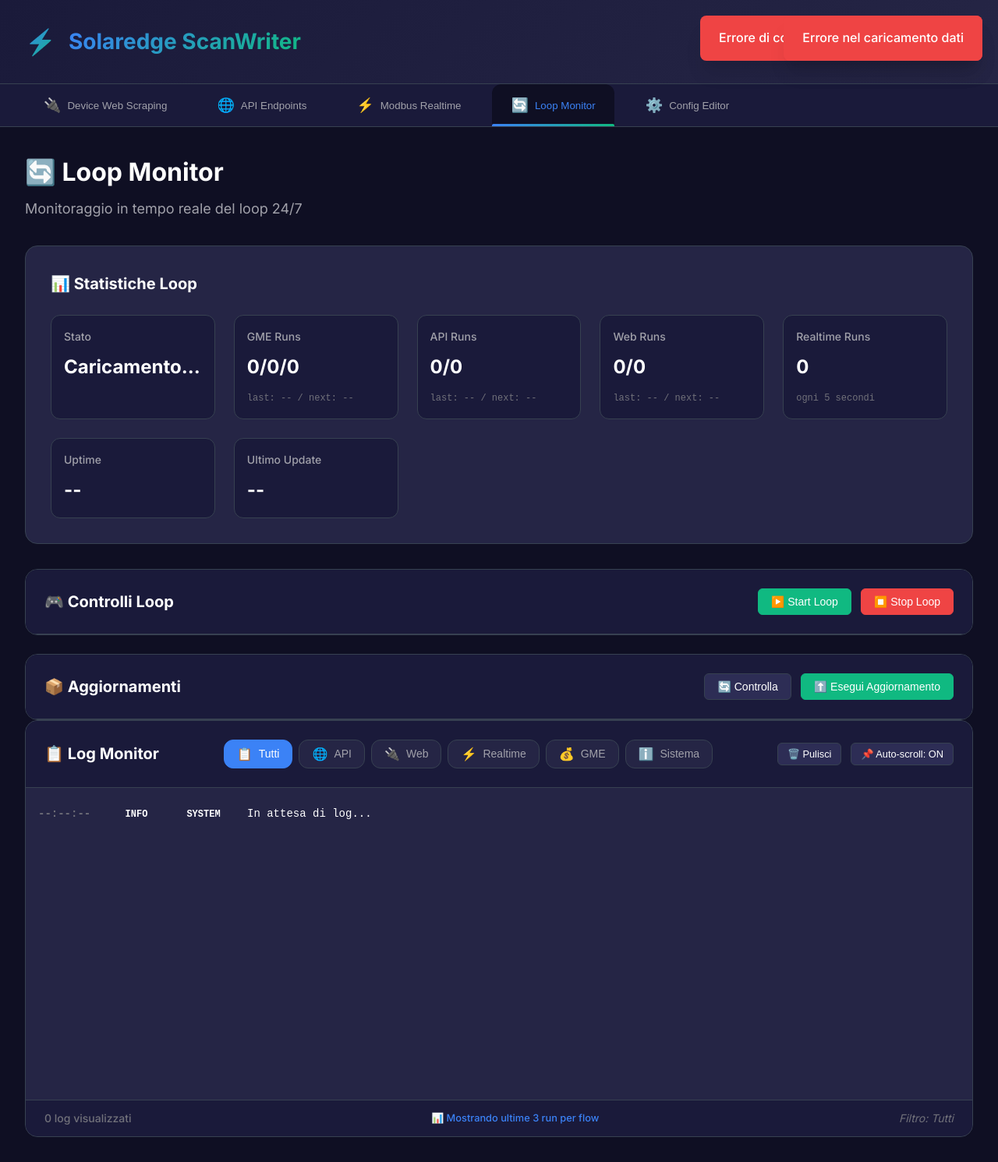
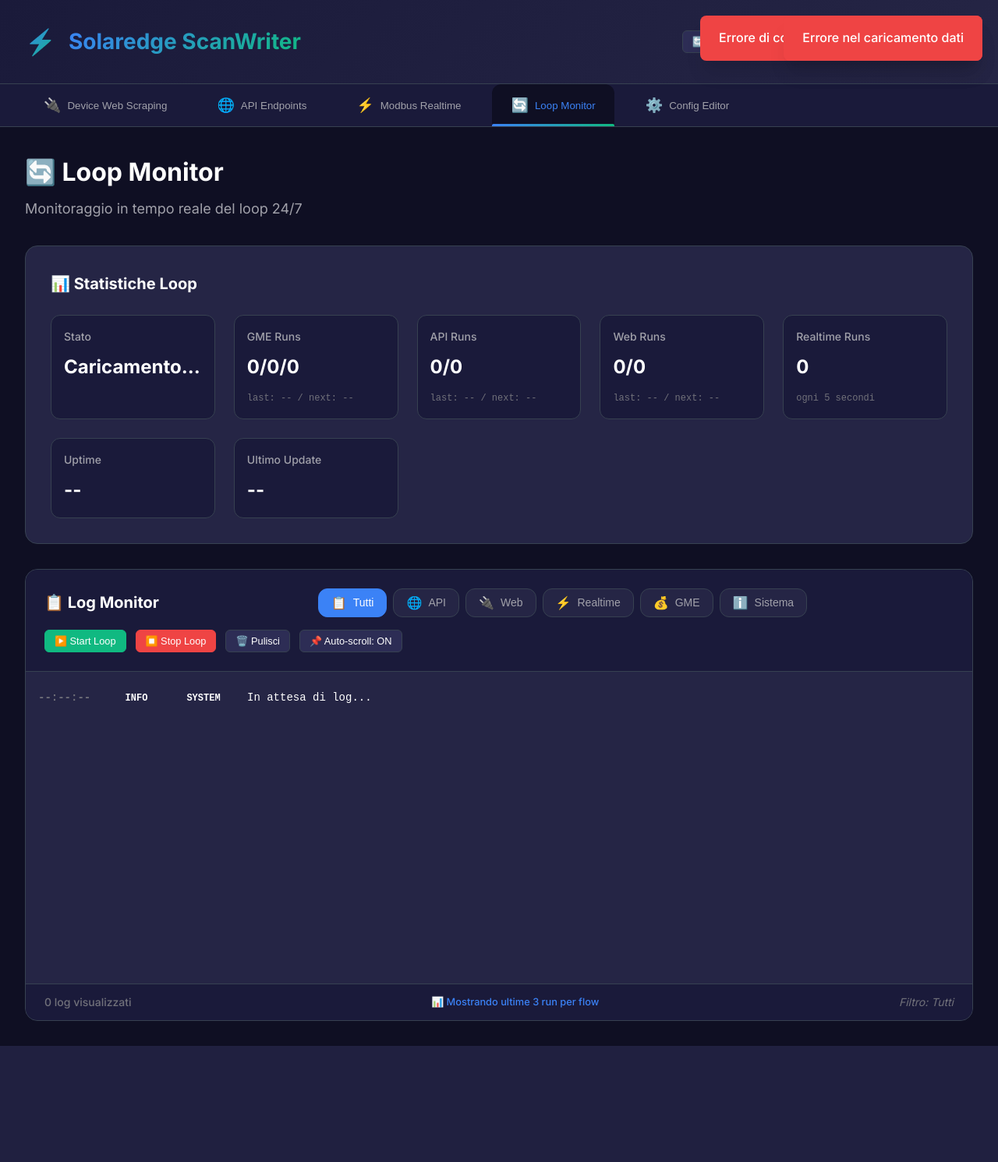
Before and after one commit to frezeen/Solaredge_ScanWriter, a Python web app: template gui/templates/index.html in a window 1280 px wide. Shown: the whole page at 78% size. After the commit the page ends 1342 px from the top, so only its background shows below. Run offline with Jinja, Linux system fonts and the light colour scheme; the template is opened without the code that fills it, so the values that code supplies are empty; some libraries are stand-ins or nearby versions.

Commit message:
feat(gui): Reorganize header layout and consolidate update controls
- Move update check and run buttons to header for improved accessibility
- Add header-updates styling class with flexbox layout and proper spacing
- Align header-stats items vertically for consistent header appearance
- Relocate loop control buttons (Start/Stop) to log monitor section
- Remove separate update controls container from main content area
- Consolidate UI controls into more logical sections for better UX
- Reduce visual clutter by moving less frequently accessed controls

```diff
--- a/gui/static/style.css
+++ b/gui/static/style.css
@@ -83,6 +83,13 @@ body {
 .header-stats {
     display: flex;
     gap: 2rem;
+    align-items: center;
+}
+
+.header-updates {
+    display: flex;
+    gap: 0.75rem;
+    align-items: center;
 }
 
 .header-stats .stat-item {
--- a/gui/templates/index.html
+++ b/gui/templates/index.html
@@ -19,6 +19,14 @@
                     <h1>Solaredge ScanWriter</h1>
                 </div>
                 <div class="header-stats">
+                    <div class="header-updates">
+                        <button class="btn btn-secondary btn-sm" onclick="updateChecker.checkForUpdates()" id="checkUpdatesBtn" title="Controlla aggiornamenti">
+                            🔄 Controlla
+                        </button>
+                        <button class="btn btn-success btn-sm" onclick="updateChecker.runUpdate()" id="runUpdateBtn" title="Esegui aggiornamento">
+                            ⬆️ Esegui Aggiornamento
+                        </button>
+                    </div>
                     <div class="stat-item">
                         <span class="stat-label">Status</span>
                         <span class="stat-value online" id="connectionStatus">Online</span>
@@ -180,32 +188,6 @@
                     </div>
                 </div>
 
-                <!-- Loop Controls -->
-                <div class="loop-controls-container">
-                    <div class="logs-header">
-                        <h3>🎮 Controlli Loop</h3>
-                        <div class="logs-controls">
-                            <button class="btn btn-success" onclick="startLoop()" id="startBtn">▶️ Start Loop</button>
-                            <button class="btn btn-danger" onclick="stopLoop()" id="stopBtn">⏹️ Stop Loop</button>
-                        </div>
-                    </div>
-                </div>
-
-                <!-- Update Controls -->
-                <div class="loop-controls-container" style="margin-top: 1.5rem;">
-                    <div class="logs-header">
-                        <h3>📦 Aggiornamenti</h3>
-                        <div class="logs-controls">
-                            <button class="btn btn-secondary" onclick="updateChecker.checkForUpdates()" id="checkUpdatesBtn">
-                                🔄 Controlla
-                            </button>
-                            <button class="btn btn-success" onclick="updateChecker.runUpdate()" id="runUpdateBtn">
-                                ⬆️ Esegui Aggiornamento
-                            </button>
-                        </div>
-                    </div>
-                </div>
-
                 <!-- Log Monitor con Tab -->
                 <div class="logs-container">
                     <div class="logs-header">
@@ -231,6 +213,8 @@
                             </button>
                         </div>
                         <div class="logs-controls">
+                            <button class="btn btn-success btn-sm" onclick="startLoop()" id="startBtn">▶️ Start Loop</button>
+                            <button class="btn btn-danger btn-sm" onclick="stopLoop()" id="stopBtn">⏹️ Stop Loop</button>
                             <button class="btn btn-secondary btn-sm" onclick="clearLogs()">🗑️ Pulisci</button>
                             <button class="btn btn-secondary btn-sm" onclick="toggleAutoScroll()" id="autoScrollBtn">
                                 📌 Auto-scroll: ON
```
